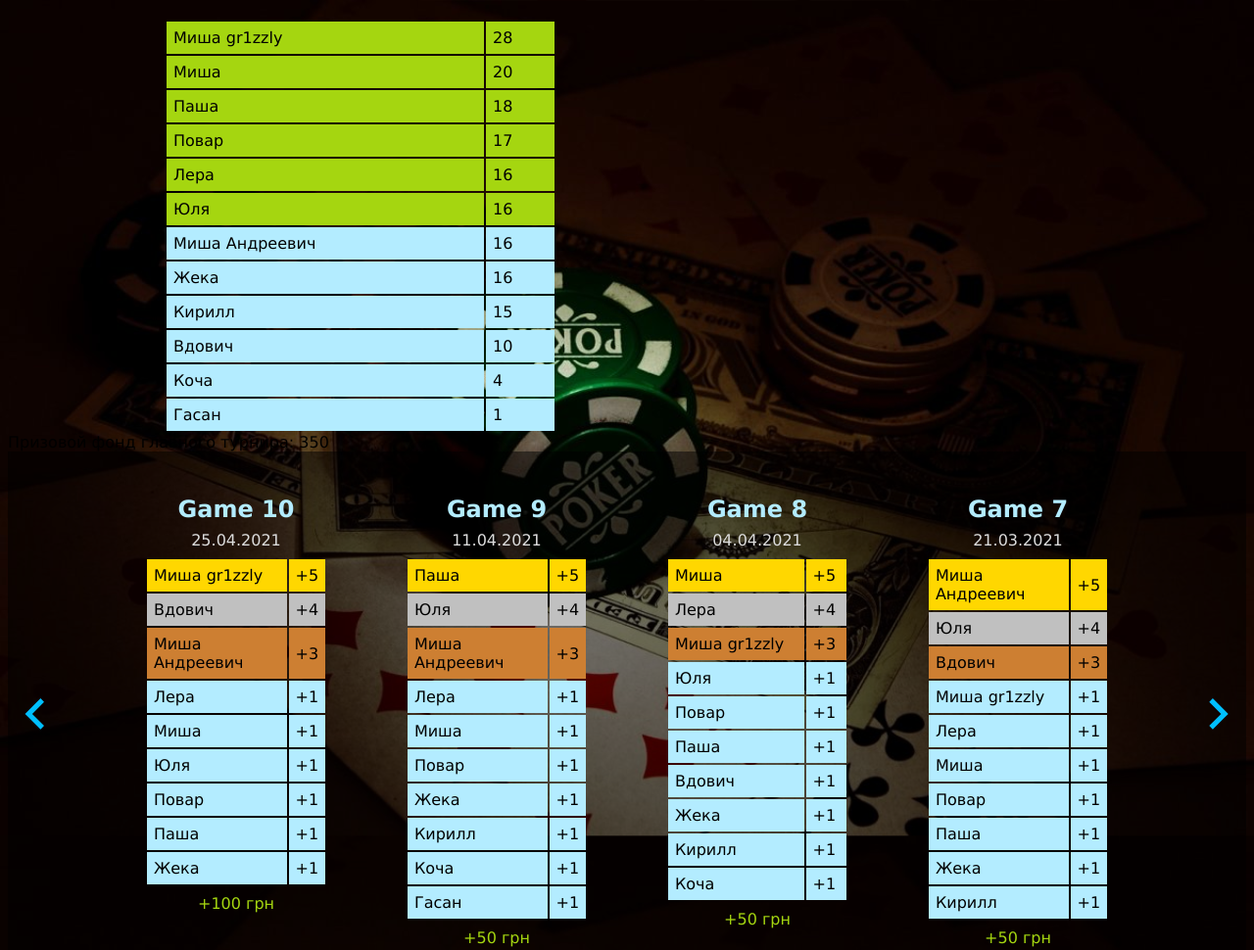
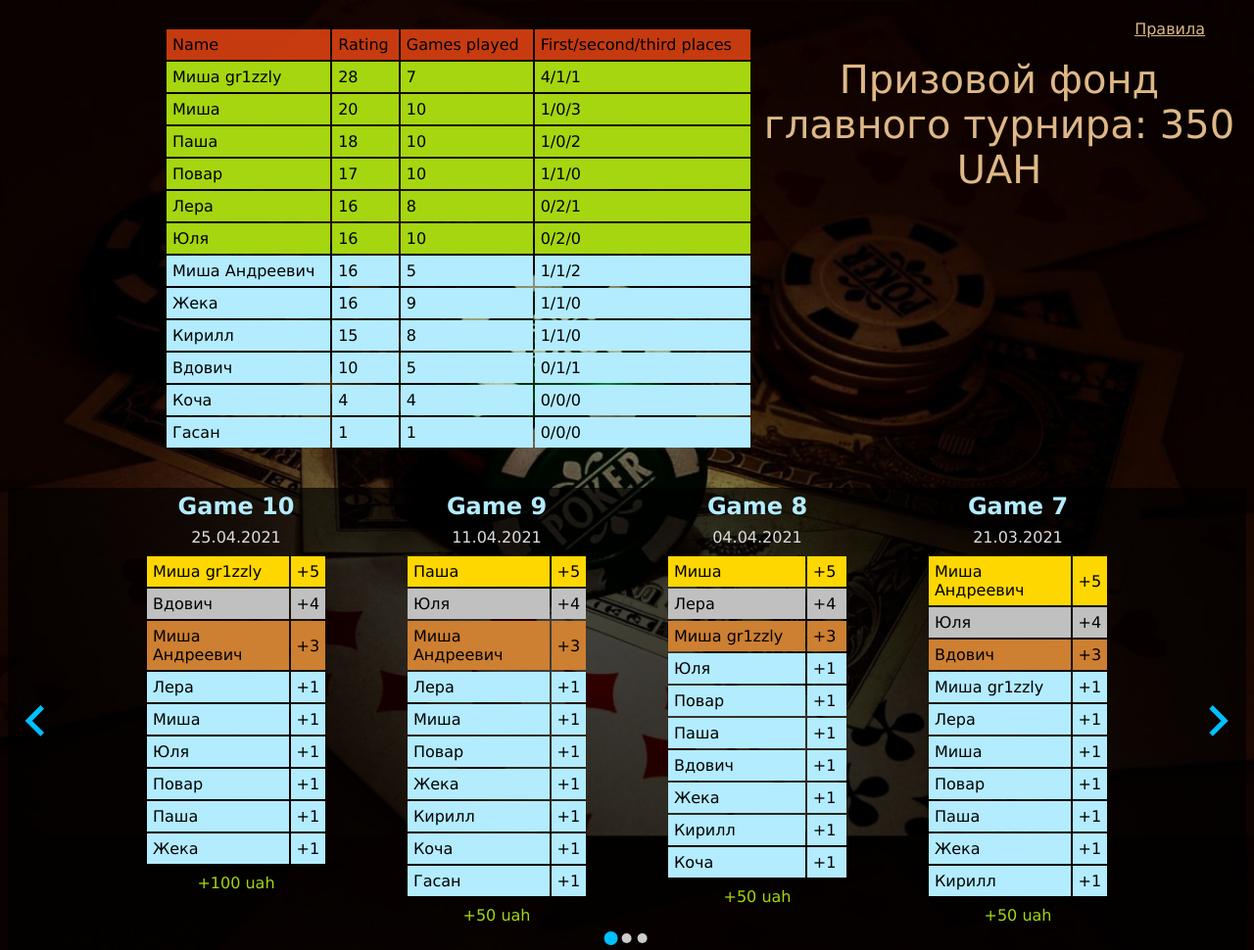
Before and after one commit to m-romanen/m-romanen.github.io, a plain HTML site: page index.html in a window 1280 px wide. Shown: the top 970 px of the page at 98% size. Drawn offline with Linux system fonts and the light colour scheme.

Commit message:
refactorig, add rules, add statistics

```diff
--- a/data.js
+++ b/data.js
@@ -14,202 +14,77 @@ document.addEventListener('DOMContentLoaded', function() {
     NOVEMBER = 10;
     DECEMBER = 11;
 
-    FIRST_PLACE = 5;
-    SECOND_PLACE = 4;
-    THIRD_PLACE = 3;
-    PARTICIPANT = 1;
-    NOT_PARTICIPANT = 0;
-
     data = {};
 
     data.players = [
-        { id: 1, name: 'Миша gr1zzly', rating: 0 },
-        { id: 2, name: 'Лера', rating: 0 },
-        { id: 3, name: 'Миша', rating: 0 },
-        { id: 4, name: 'Юля', rating: 0 },
-        { id: 5, name: 'Повар', rating: 0 },
-        { id: 6, name: 'Паша', rating: 0 },
-        { id: 7, name: 'Миша Андреевич', rating: 0 },
-        { id: 8, name: 'Вдович', rating: 0 },
-        { id: 9, name: 'Жека', rating: 0 },
-        { id: 10, name: 'Кирилл', rating: 0 },
-        { id: 11, name: 'Коча', rating: 0 },
-        { id: 12, name: 'Гасан', rating: 0 }
+        { id: 1, name: 'Миша gr1zzly' },
+        { id: 2, name: 'Лера' },
+        { id: 3, name: 'Миша' },
+        { id: 4, name: 'Юля' },
+        { id: 5, name: 'Повар' },
+        { id: 6, name: 'Паша' },
+        { id: 7, name: 'Миша Андреевич' },
+        { id: 8, name: 'Вдович' },
+        { id: 9, name: 'Жека' },
+        { id: 10, name: 'Кирилл' },
+        { id: 11, name: 'Коча' },
+        { id: 12, name: 'Гасан' }
     ];
 
+    data.games = [
+        { date: new Date(2021, APRIL, 25), buyIn: 100, results: [1, 8, 7, 2, 3, 4, 5, 6, 9] },
+        { date: new Date(2021, APRIL, 11), buyIn: 50, results: [6, 4, 7, 2, 3, 5, 9, 10, 11, 12] },
+        { date: new Date(2021, APRIL, 4), buyIn: 50, results: [3, 2, 1, 4, 5, 6, 8, 9, 10, 11] },
+        { date: new Date(2021, MARCH, 21), buyIn: 50, results: [7, 4, 8, 1, 2, 3, 5, 6, 9, 10] },
+        { date: new Date(2021, MARCH, 13), buyIn: 50, results: [1, 10, 6, 2, 3, 4, 5, 7, 8, 9] },
+        { date: new Date(2021, MARCH, 4), buyIn: 50, results: [1, 7, 3, 2, 4, 5, 6, 10] },
+        { date: new Date(2021, FEBRUARY, 28), buyIn: 0, results: [9, 5, 3, 4, 6, 11] },
+        { date: new Date(2021, FEBRUARY, 6), buyIn: 0, results: [5, 9, 6, 3, 4, 10] },
+        { date: new Date(2021, JANUARY, 24), buyIn: 0, results: [10, 1, 2, 3, 4, 5, 6, 8, 9] },
+        { date: new Date(2021, JANUARY, 9), buyIn: 0, results: [1, 2, 3, 4, 5, 6, 9, 10, 11] }
+    ];
 
+    data.getPointsByPlace = function(place) {
+        if (place == 1) {
+            return 5;
+        }
+        if (place == 2) {
+            return 4;
+        }
+        if (place == 3) {
+            return 3;
+        }
+        return 1;
+    };
 
-    data.games = [{
-        date: new Date(2021, APRIL, 25),
-        buyIn: 100,
-        results: [
-            { player: 1, score: FIRST_PLACE },
-            { player: 2, score: PARTICIPANT },
-            { player: 3, score: PARTICIPANT },
-            { player: 4, score: PARTICIPANT },
-            { player: 5, score: PARTICIPANT },
-            { player: 6, score: PARTICIPANT },
-            { player: 7, score: THIRD_PLACE },
-            { player: 8, score: SECOND_PLACE },
-            { player: 9, score: PARTICIPANT },
-            { player: 10, score: NOT_PARTICIPANT },
-            { player: 11, score: NOT_PARTICIPANT },
-            { player: 12, score: NOT_PARTICIPANT }
-        ]
-    }, {
-        date: new Date(2021, APRIL, 11),
-        buyIn: 50,
-        results: [
-            { player: 1, score: NOT_PARTICIPANT },
-            { player: 2, score: PARTICIPANT },
-            { player: 3, score: PARTICIPANT },
-            { player: 4, score: SECOND_PLACE },
-            { player: 5, score: PARTICIPANT },
-            { player: 6, score: FIRST_PLACE },
-            { player: 7, score: THIRD_PLACE },
-            { player: 8, score: NOT_PARTICIPANT },
-            { player: 9, score: PARTICIPANT },
-            { player: 10, score: PARTICIPANT },
-            { player: 11, score: PARTICIPANT },
-            { player: 12, score: PARTICIPANT }
-        ]
-    }, {
-        date: new Date(2021, APRIL, 4),
-        buyIn: 50,
-        results: [
-            { player: 1, score: THIRD_PLACE },
-            { player: 2, score: SECOND_PLACE },
-            { player: 3, score: FIRST_PLACE },
-            { player: 4, score: PARTICIPANT },
-            { player: 5, score: PARTICIPANT },
-            { player: 6, score: PARTICIPANT },
-            { player: 7, score: NOT_PARTICIPANT },
-            { player: 8, score: PARTICIPANT },
-            { player: 9, score: PARTICIPANT },
-            { player: 10, score: PARTICIPANT },
-            { player: 11, score: PARTICIPANT }
-        ]
-    }, {
-        date: new Date(2021, MARCH, 21),
-        buyIn: 50,
-        results: [
-            { player: 1, score: PARTICIPANT },
-            { player: 2, score: PARTICIPANT },
-            { player: 3, score: PARTICIPANT },
-            { player: 4, score: SECOND_PLACE },
-            { player: 5, score: PARTICIPANT },
-            { player: 6, score: PARTICIPANT },
-            { player: 7, score: FIRST_PLACE },
-            { player: 8, score: THIRD_PLACE },
-            { player: 9, score: PARTICIPANT },
-            { player: 10, score: PARTICIPANT },
-            { player: 11, score: NOT_PARTICIPANT }
-        ]
-    }, {
-        date: new Date(2021, MARCH, 13),
-        buyIn: 50,
-        results: [
-            { player: 1, score: FIRST_PLACE },
-            { player: 2, score: PARTICIPANT },
-            { player: 3, score: PARTICIPANT },
-            { player: 4, score: PARTICIPANT },
-            { player: 5, score: PARTICIPANT },
-            { player: 6, score: THIRD_PLACE },
-            { player: 7, score: PARTICIPANT },
-            { player: 8, score: PARTICIPANT },
-            { player: 9, score: PARTICIPANT },
-            { player: 10, score: SECOND_PLACE },
-            { player: 11, score: NOT_PARTICIPANT }
-        ]
-    }, {
-        date: new Date(2021, MARCH, 4),
-        buyIn: 50,
-        results: [
-            { player: 1, score: FIRST_PLACE },
-            { player: 2, score: PARTICIPANT },
-            { player: 3, score: THIRD_PLACE },
-            { player: 4, score: PARTICIPANT },
-            { player: 5, score: PARTICIPANT },
-            { player: 6, score: PARTICIPANT },
-            { player: 7, score: SECOND_PLACE },
-            { player: 8, score: NOT_PARTICIPANT },
-            { player: 9, score: NOT_PARTICIPANT },
-            { player: 10, score: PARTICIPANT },
-            { player: 11, score: NOT_PARTICIPANT }
-        ]
-    }, {
-        date: new Date(2021, FEBRUARY, 28),
-        buyIn: 0,
-        results: [
-            { player: 1, score: NOT_PARTICIPANT },
-            { player: 2, score: NOT_PARTICIPANT },
-            { player: 3, score: THIRD_PLACE },
-            { player: 4, score: PARTICIPANT },
-            { player: 5, score: SECOND_PLACE },
-            { player: 6, score: PARTICIPANT },
-            { player: 7, score: NOT_PARTICIPANT },
-            { player: 8, score: NOT_PARTICIPANT },
-            { player: 9, score: FIRST_PLACE },
-            { player: 10, score: NOT_PARTICIPANT },
-            { player: 11, score: PARTICIPANT }
-        ]
-    }, {
-        date: new Date(2021, FEBRUARY, 6),
-        buyIn: 0,
-        results: [
-            { player: 1, score: NOT_PARTICIPANT },
-            { player: 2, score: NOT_PARTICIPANT },
-            { player: 3, score: PARTICIPANT },
-            { player: 4, score: PARTICIPANT },
-            { player: 5, score: FIRST_PLACE },
-            { player: 6, score: THIRD_PLACE },
-            { player: 7, score: NOT_PARTICIPANT },
-            { player: 8, score: NOT_PARTICIPANT },
-            { player: 9, score: SECOND_PLACE },
-            { player: 10, score: PARTICIPANT },
-            { player: 11, score: NOT_PARTICIPANT }
-        ]
-    }, {
-        date: new Date(2021, JANUARY, 24),
-        buyIn: 0,
-        results: [
-            { player: 1, score: SECOND_PLACE },
-            { player: 2, score: THIRD_PLACE },
-            { player: 3, score: PARTICIPANT },
-            { player: 4, score: PARTICIPANT },
-            { player: 5, score: PARTICIPANT },
-            { player: 6, score: PARTICIPANT },
-            { player: 7, score: NOT_PARTICIPANT },
-            { player: 8, score: PARTICIPANT },
-            { player: 9, score: PARTICIPANT },
-            { player: 10, score: FIRST_PLACE },
-            { player: 11, score: NOT_PARTICIPANT }
-        ]
-    }, {
-        date: new Date(2021, JANUARY, 9),
-        buyIn: 0,
-        results: [
-            { player: 1, score: FIRST_PLACE },
-            { player: 2, score: SECOND_PLACE },
-            { player: 3, score: THIRD_PLACE },
-            { player: 4, score: PARTICIPANT },
-            { player: 5, score: PARTICIPANT },
-            { player: 6, score: PARTICIPANT },
-            { player: 7, score: NOT_PARTICIPANT },
-            { player: 8, score: NOT_PARTICIPANT },
-            { player: 9, score: PARTICIPANT },
-            { player: 10, score: PARTICIPANT },
-            { player: 11, score: PARTICIPANT }
-        ]
-    }];
-
-    //calculate rating
+    data.calculatePlayersData = function() {
+        data.players.forEach(player => {
+            player.rating = 0;
+            player.gamesCount = 0;
+            player.firstPlaces = 0;
+            player.secondPlaces = 0;
+            player.thirdPlaces = 0;
+        });
         data.games.forEach(game => {
+            place = 1;
             game.results.forEach(result => {
-            data.players.find(player => player.id == result.player).rating += result.score
+                data.players.find(player => player.id == result).rating += data.getPointsByPlace(place);
+                if (place == 1) {
+                    data.players.find(player => player.id == result).firstPlaces++;
+                }
+                if (place == 2) {
+                    data.players.find(player => player.id == result).secondPlaces++;
+                }
+                if (place == 3) {
+                    data.players.find(player => player.id == result).thirdPlaces++;
+                }
+                data.players.find(player => player.id == result).gamesCount++;
+                place++;
             })
         });
+    };
 
+    data.sortPlayersByRating = function() {
         data.players.sort(function(a, b) {
             if (a.rating > b.rating) {
                 return -1;
@@ -219,7 +94,15 @@ document.addEventListener('DOMContentLoaded', function() {
             }
             return 0;
         });
+    };
 
-    data.prizeMoney = 0;
-    data.games.forEach(game => data.prizeMoney += game.buyIn);
+    data.calculatePrizePool = function() {
+        data.prizePool = 0;
+        data.games.forEach(game => data.prizePool += game.buyIn);
+    };
+
+    data.calculatePlayersData();
+    data.sortPlayersByRating();
+    data.calculatePrizePool();
+
 });
--- a/draw.js
+++ b/draw.js
@@ -1,12 +1,12 @@
 ;
 window.onload = (event) => {
 
-    var playersHtml = '<table>';
-    data.players.forEach(player => playersHtml += '<tr><td>' + player.name + '</td><td>' + player.rating + '</td></tr>');
+    var playersHtml = '<table><tr><td>Name</td><td>Rating</td><td>Games played</td><td>First/second/third places</td></tr>';
+    data.players.forEach(player => playersHtml += '<tr><td>' + player.name + '</td><td>' + player.rating + '</td><td>' + player.gamesCount + '</td><td>' + player.firstPlaces + '/' + player.secondPlaces + '/' + player.thirdPlaces + '</td></tr>');
     playersHtml += '</table>';
     document.getElementById('players').innerHTML += playersHtml;
 
-    document.getElementById('prizeMoney').innerHTML += data.prizeMoney;
+    document.getElementById('prizePool').innerHTML += data.prizePool + ' UAH';
 
     var gamesHtml = '<div class="splide__track"><ul class="splide__list">';
     var gameCount = data.games.length;
@@ -21,10 +21,13 @@ window.onload = (event) => {
             return 0;
         });
         gamesHtml += '<li class="splide__slide"><div class="game_title">Game ' + gameCount + '</div><div class="game_date">' + game.date.toLocaleDateString("ru") + '</div><table>';
-        game.results.filter(result => result.score > 0).forEach(result => {
-            gamesHtml += '<tr><td>' + data.players.find(player => player.id == result.player).name + '</td><td>+' + result.score + '</td></tr>'
+
+        var place = 1;
+        game.results.forEach(result => {
+            gamesHtml += '<tr><td>' + data.players.find(player => player.id == result).name + '</td><td>+' + data.getPointsByPlace(place) + '</td></tr>'
+            place++;
         });
-        gamesHtml += '</table><div class="buy_in">+' + game.buyIn + ' грн</div><li>';
+        gamesHtml += '</table><div class="buy_in">+' + game.buyIn + ' uah</div><li>';
         gameCount--;
     });
     gamesHtml += '<ul></div>';
@@ -33,7 +36,7 @@ window.onload = (event) => {
         new Splide('#games', {
             type: 'slide',
             perPage: 4,
-            perMove: 1,
+            perMove: 2,
             speed: 600,
         }).mount();
     }, 1);
--- a/index.html
+++ b/index.html
@@ -3,21 +3,25 @@
 <head>
     <meta charset="utf-8">
     <title>ХИП-ХОП покер</title>
-    <script src="data.js?v=2"></script>
-    <script src="draw.js?v=2"></script>
+    <script src="data.js?v=3"></script>
+    <script src="draw.js?v=3"></script>
     <script src="splide-2.4.21/dist/js/splide.min.js"></script>
-    <link rel="stylesheet" href="main.css?v=1">
+    <link rel="stylesheet" href="main.css?v=2">
     <link rel="stylesheet" href="splide-2.4.21/dist/css/themes/splide-skyblue.min.css">
 </head>
 
 <body>
-    <div id="players">
-    </div>
-    <div id="prizeMoney">
-        Призовой фонд главного турнира:
+    <div id="top">
+        <div id="players">
+        </div>
+        <div id="prizePool">
+            Призовой фонд главного турнира:
+        </div>
+        <div id="links">
+            <a href="rules.html">Правила</a>
+        </div>
     </div>
     <div id="games" class="splide">
-    </div>
     </div>
 </body>
 
--- a/main.css
+++ b/main.css
@@ -1,19 +1,71 @@
 body {
-	font-family: verdana,arial,sans-serif;
+    font-family: verdana, arial, sans-serif;
     background-image: url(background.jpg);
     background-size: 100%;
+}
+
+#rules ul {
+    list-style: inside;
+}
+
+#rules table {
+    border-collapse: collapse;
+    color: burlywood;
+}
+
+#rules table td {
+    padding: 1px 90px;
+    border-bottom: 1px solid #f74a15cb;
+    text-align: center;
+}
+
+#rules h1,
+h2 {
+    text-align: center;
+}
+
+#rules {
+    padding: 20px;
+    background-color: rgba(0, 0, 0, 0.7);
+    margin: auto;
+    width: 1000px;
+    color: burlywood;
 }
 
 #players {
     margin-top: 20px;
     margin-left: 160px;
+    float: left;
 }
 
 #players table {
-	width: 400px;
+    width: 600px;
 }
 
-#players tr:nth-child(-n+6) {
+#prizePool {
+    padding-top: 50px;
+    color: burlywood;
+    font-size: 40px;
+    text-align: center;
+    height: 440px;
+}
+
+#links a {
+    color: burlywood;
+}
+
+#links {
+    color: burlywood;
+    position: fixed;
+    top: 20px;
+    right: 50px;
+}
+
+#players tr:nth-child(1) {
+    background-color: #f74a15cb !important;
+}
+
+#players tr:nth-child(-n+7) {
     background-color: #a5d610;
 }
 
@@ -22,13 +74,13 @@ body {
 }
 
 #players td {
-	padding: 7px;
+    padding: 6px;
 }
 
 #games {
     padding-bottom: 30px;
     padding-top: 5px;
-	background-color: rgba(0, 0, 0, 0.5);
+    background-color: rgba(0, 0, 0, 0.7);
 }
 
 .game_title {
@@ -52,12 +104,11 @@ body {
 }
 
 .splide__track {
-	margin-top: 40px;
     margin-left: 100px;
     margin-right: 100px;
 }
 
-.splide__track ul{
+.splide__track ul {
     list-style-type: none;
 }
 
@@ -83,5 +134,5 @@ body {
 }
 
 .splide__slide td {
-	padding: 7px;
+    padding: 6px;
 }
```
Lines whose indentation alone changed are shown as unchanged.
